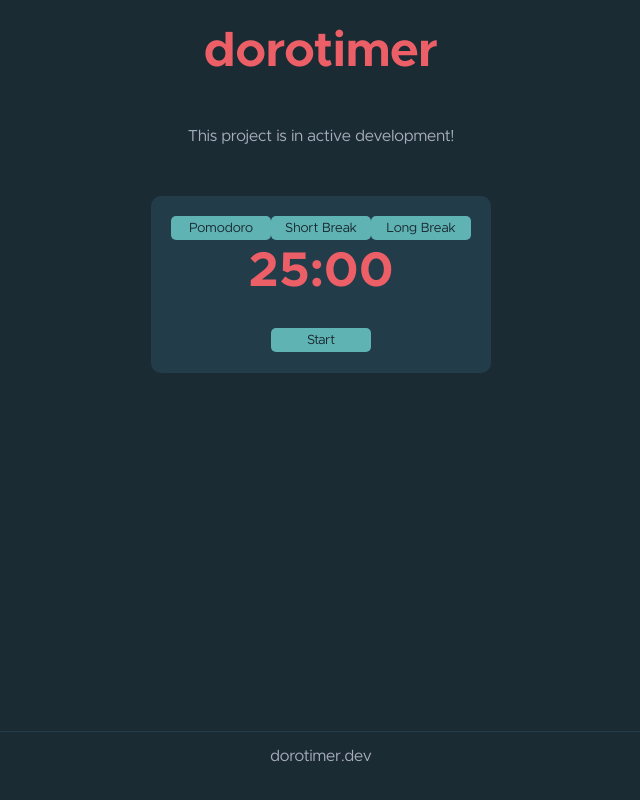
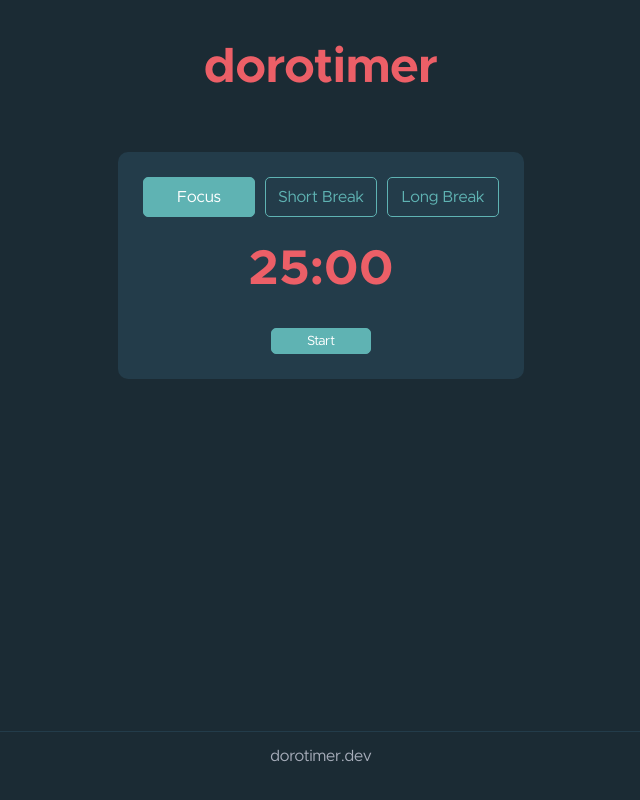
Before and after one commit to kristophesankar/pomolotl, a Next.js app: page / in a window 1280 px wide. Shown: the whole page, without its empty margins (319-959 px from the left). Built offline with nearby package versions, Linux system fonts and the light colour scheme.

Commit message:
add transitions to short and long break to the ui

```diff
--- a/components/Card.js
+++ b/components/Card.js
@@ -4,7 +4,6 @@ import TimerNav from '@/components/TimerNav'
 export default function Card() {
   return (
     <div className={card}>
-      <TimerNav />
       <Timer />
     </div>
   )
--- a/components/Header.js
+++ b/components/Header.js
@@ -4,7 +4,6 @@ export default function Header () {
     <div className={item}>
       <div className={header}>
         <h1>dorotimer</h1>
-        <p>This project is in active development!</p>
       </div>
     </div>
   );
--- a/components/Timer.js
+++ b/components/Timer.js
@@ -1,18 +1,27 @@
 import { useContext } from 'react'
-import { timer as timerClass, btn } from '@/styles/Index.module.sass'
+import { timer as timerClass, timerNav, btnOutline, btn } from '@/styles/Index.module.sass'
 import Button from '@/components/Button'
 import { createMachine } from 'xstate'
 import { useActor, useInterpret } from '@xstate/react'
 import { pomodoroMachine } from '@/stateMachines/timer'
 
 export default function Timer() {
+  const stateNames = {
+    focus: 'Focus',
+    shortBreak: 'Short Break',
+    longBreak: 'Long Break',
+  }
   const service = useInterpret(pomodoroMachine)
   const [state] = useActor(service)
-  console.log(state.context.timerInner)
+
   return (
     <div>
+      <div className={timerNav}>
+        {Object.values(stateNames).map((e) => {
+          return <span className={(stateNames[state.value] === e) ? btn : btnOutline}>{e}</span>
+        })}
+      </div>
       <h1>{state.context.currentTime}</h1>
-
       {state.context.timerInner === null ? (
         <Button title="Start" onClick={() => service.send('START')} />
       ) : (
--- a/stateMachines/timer.js
+++ b/stateMachines/timer.js
@@ -5,7 +5,7 @@ const padTo2Digits = (num) => {
 }
 
 const initContext = {
-  duration: 15,
+  duration: 25,
   current: 0,
   timeLeft: '',
   interval: 1,
@@ -19,7 +19,7 @@ const shortBreakContext = {
 }
 
 const longBreakContext = {
-  duration: 10,
+  duration: 15,
   current: 0,
   timeLeft: '',
   interval: 1,
@@ -137,6 +137,9 @@ const focus = {
     ],
   },
   exit: ['destroyTimer'],
+  entry: [assign({
+    currentTime: (context) => "25:00"
+  })],
   on: {
     START: {
       actions: ['spawnFocusTimer', 'sendStart'],
@@ -156,6 +159,9 @@ const shortBreak = {
     },
   },
   exit: ['destroyTimer'],
+  entry: [assign({
+    currentTime: (context) => "05:00"
+  })],
   on: {
     START: {
       actions: ['spawnShortTimer', 'sendStart'],
@@ -175,6 +181,9 @@ const longBreak = {
     },
   },
   exit: ['destroyTimer'],
+  entry: [assign({
+    currentTime: (context) => "15:00"
+  })],
   on: {
     START: {
       actions: ['spawnLongTimer', 'sendStart'],
--- a/styles/Index.module.sass
+++ b/styles/Index.module.sass
@@ -32,10 +32,19 @@
   justify-content: space-evenly
 
 .btn
-  border: 0
+  border: 1px solid $cyan
+  margin: 5px
   min-width: 100px
   background: $cyan
-  color: $background
+  color: white
+  border-radius: $global-radius
+  padding: $btn-padding
+
+.btnOutline
+  border: 1px solid $cyan
+  margin: 5px
+  min-width: 100px
+  color: $cyan
   border-radius: $global-radius
   padding: $btn-padding
 
--- a/styles/globals.sass
+++ b/styles/globals.sass
@@ -17,7 +17,7 @@ h1, h2, h3, h4, h5
   color: $red
 
 h1
-  margin-top: 0
+  margin-top: 1rem
   font-size: 3.052rem
 
 h2
```
Also changed, not shown: components/Button.js (line endings or trailing spaces).
